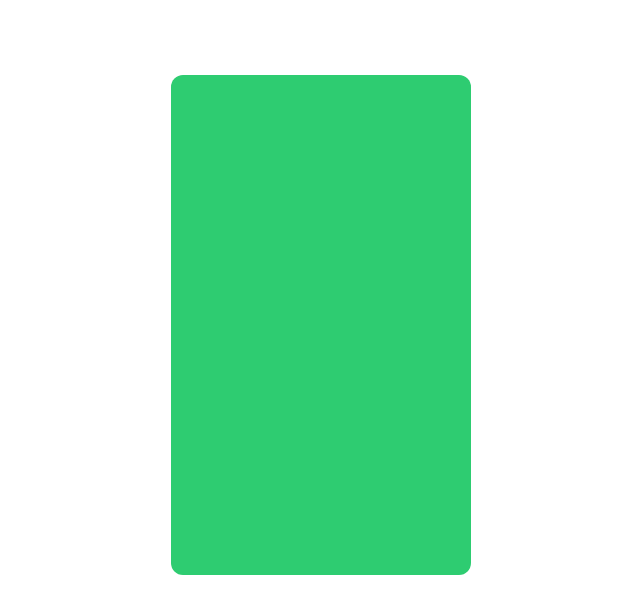
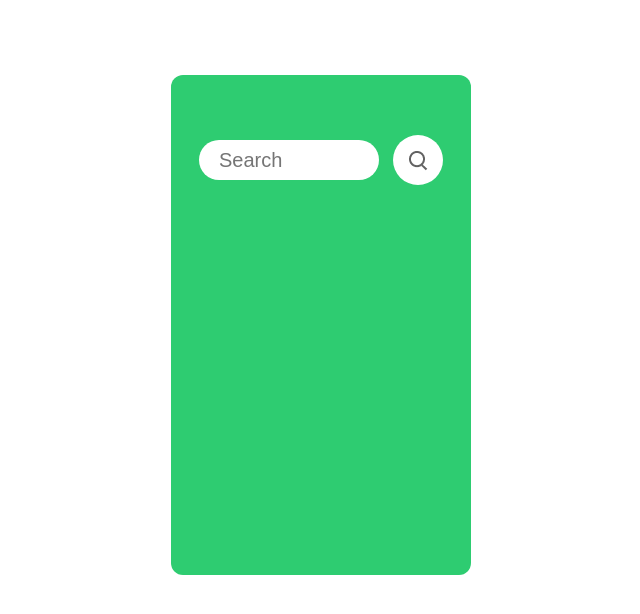
Before and after one commit to briansimiyuj/weather-app-js, a plain HTML site: page index.html in a window 1280 px wide. Shown: the whole page, without its empty margins (319-959 px from the left). Drawn offline with Linux system fonts and the light colour scheme.

Commit message:
Form styles

```diff
--- a/index.html
+++ b/index.html
@@ -11,7 +11,18 @@
 
     <div class="container">
 
+        <form>
 
+            <input type="text" placeholder="Search">
+
+
+            <button class="search-icon">
+
+                <img src="img/search.png" alt="search-icon">
+
+            </button>
+
+        </form>
 
     </div>
 
--- /dev/null
+++ b/sass/components/form.scss
@@ -0,0 +1,27 @@
+form{
+    @include flexBox;
+    gap: 14px;
+    padding-top: 60px;
+
+    input{
+        display: flex;
+        width: 180px;
+        height: 40px;
+        font-size: 20px;
+        font-weight: 400;
+        border: none;
+        outline: none;
+        border-radius: 20px;
+        padding: 20px;
+    }
+
+    .search-icon{
+        @include flexBox;
+        background: #fff;
+        height: 50px;
+        width: 50px;
+        border-radius: 50%;
+        cursor: pointer;
+        border: none;
+    }
+}
--- a/sass/style.scss
+++ b/sass/style.scss
@@ -1,2 +1,3 @@
 @import "./mixins.scss";
 @import "./base.scss";
+@import "./components/form"
```
Also changed, not shown: css/style.css, 1 other file.
